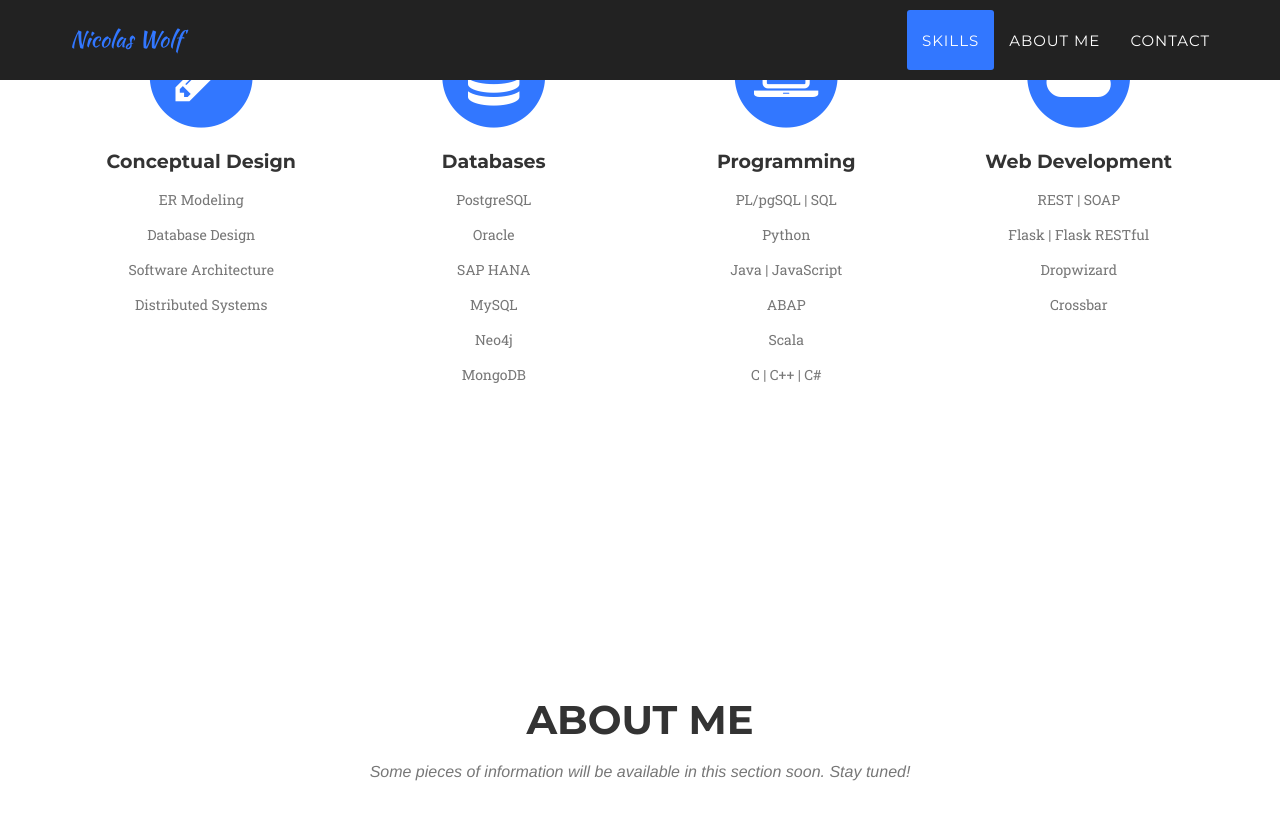
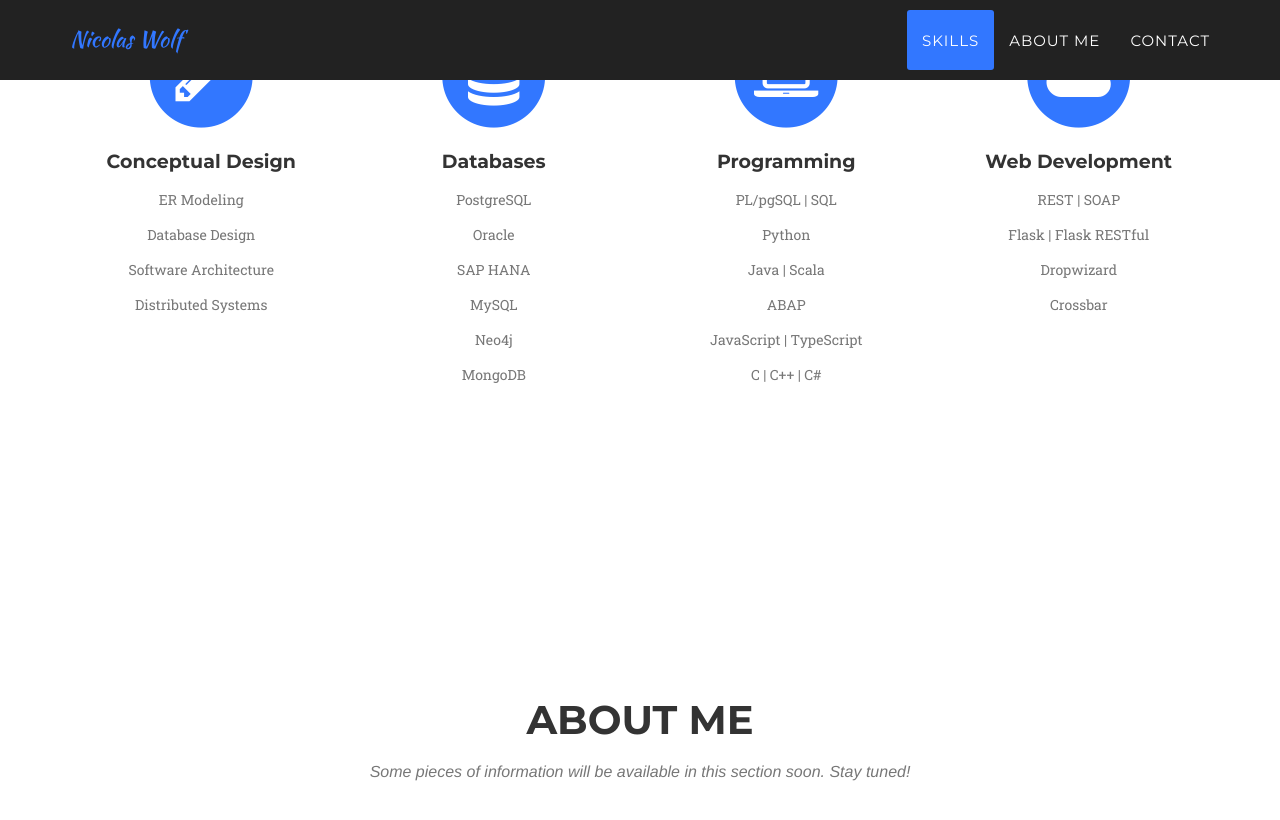
Before and after one commit to nicowolf91/nicowolf91.github.io, a Jekyll site: the page built from _posts/2014-07-16-project-3.markdown, in a window 1280 px wide and 900 px high, scrolled down 1035 px. Shown: the top 820 px of the window. Built offline with Jekyll 4.4.1, drawn with Linux system fonts in a browser that asks for light colours; some web fonts are replaced.

Commit message:
Update skills.html

```diff
--- a/_includes/skills.html
+++ b/_includes/skills.html
@@ -40,9 +40,9 @@
                     <h4 class="service-heading">Programming</h4>
                     <p class="text-muted">PL/pgSQL | SQL</p>
                     <p class="text-muted">Python</p>
-                    <p class="text-muted">Java | JavaScript</p>
+                    <p class="text-muted">Java | Scala</p>
                     <p class="text-muted">ABAP</p>
-                    <p class="text-muted">Scala</p>
+                    <p class="text-muted">JavaScript | TypeScript</p>
                     <p class="text-muted">C | C++ | C#</p>
                 </div>
                 <div class="col-md-3">
```
